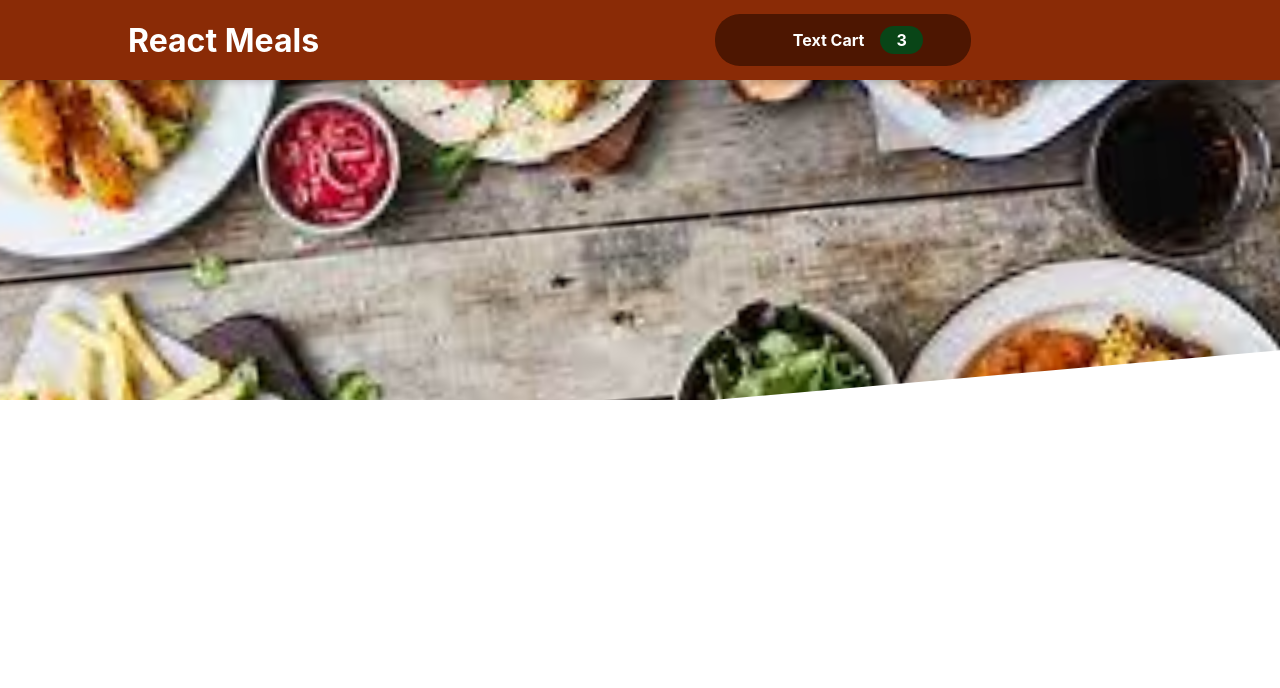
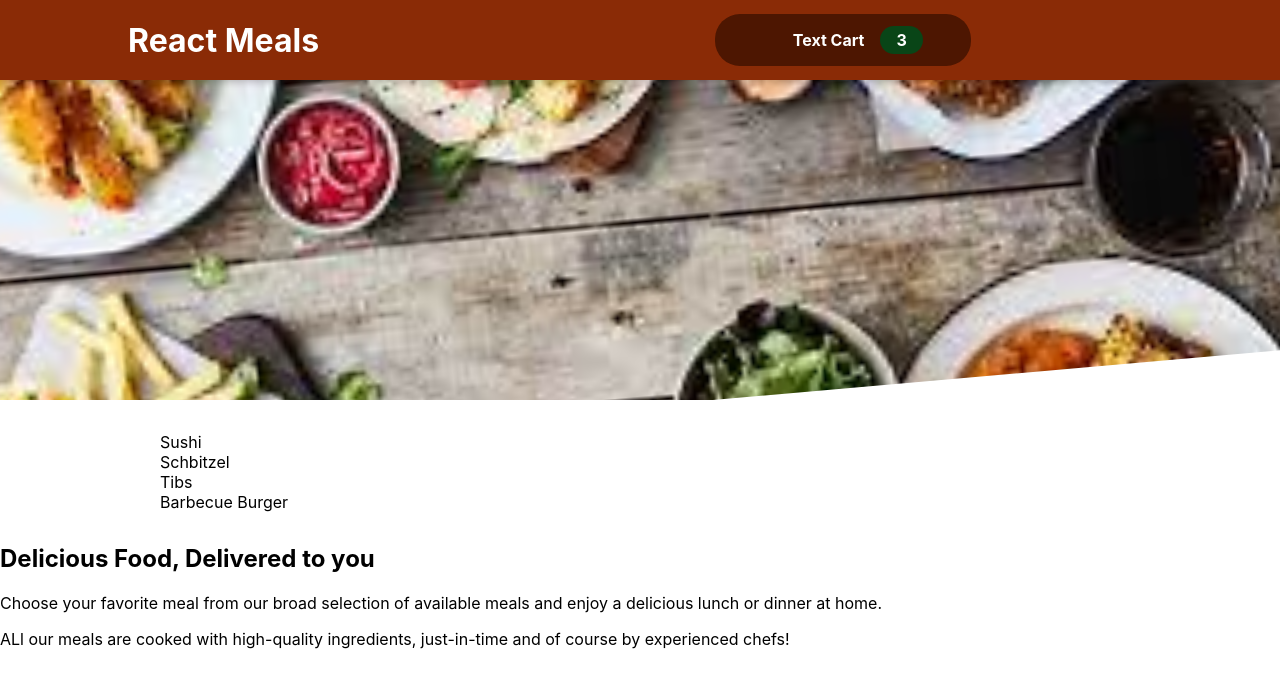
Before and after one commit to BISrat3/Food-Order-App, a React (Create React App) app: page / in a window 1280 px wide. Shown: the top 688 px of the page. Built offline with nearby package versions, Linux system fonts and the light colour scheme.

Commit message:
meals page

```diff
--- a/src/App.js
+++ b/src/App.js
@@ -1,10 +1,14 @@
 import { Fragment } from "react";
 import Header from "./components /Layout/Header";
+import Meals from "./components /Meals/Meals";
 
 function App() {
   return (
     <Fragment>
       <Header/>
+      <main>
+        <Meals />
+      </main>
     </Fragment>
   );
 }
--- /dev/null
+++ b/src/components /Meals/AvailableMeals.js
@@ -0,0 +1,40 @@
+import React from 'react'
+import classes from './AvailableMeals.module.css'
+
+const DUMMY_MEALS = [
+    {
+        id: 'm1',
+        name:'Sushi',
+        description: 'Finest fish and veggies',
+        price: 22.99,
+    },
+    {
+        id:'m2',
+        name:'Schbitzel',
+        description: 'A german speciality',
+        price:16.5
+    },
+    {
+        id:'m3',
+        name:'Tibs',
+        description: 'Ethiopian Food',
+        price:18.5
+    },
+    {
+        id:'m4',
+        name:'Barbecue Burger',
+        description: 'American, raw, meaty ',
+        price:17.5
+    },
+]
+
+export default function AvailableMeals() {
+    const mealsList= DUMMY_MEALS.map( (meal)=> <li> {meal.name}</li>);
+  return (
+    <section className={classes.meals}>
+        <ul>
+            {mealsList}
+        </ul>
+    </section>
+  )
+}
--- /dev/null
+++ b/src/components /Meals/AvailableMeals.module.css
@@ -0,0 +1,19 @@
+.meals{
+    max-width: 60rem;
+    width: 90%;
+    margin: 2rem auto;
+    animation: meals-appear 1s ease-out forwards;
+}
+
+.meals ul{
+    list-style: none;
+    margin: 0;
+    padding: 0;
+}
+
+@keyframes meals-appear {
+    from {
+        opacity: 0;
+        transform: translate(3rem);
+    }
+}
--- /dev/null
+++ b/src/components /Meals/Meals.js
@@ -0,0 +1,14 @@
+import React from 'react'
+import { Fragment } from 'react'
+
+import AvailableMeals from './AvailableMeals'
+import MealsSummary from './MealsSummary'
+
+export default function Meals() {
+  return (
+    <Fragment>
+        <AvailableMeals />
+        <MealsSummary />
+    </Fragment>
+  )
+}
--- /dev/null
+++ b/src/components /Meals/MealsSummary.js
@@ -0,0 +1,16 @@
+import React from 'react'
+import classes from './MealsSummary.module.css'
+
+export default function MealsSummary() {
+  return (
+    <section className={classes.summary}>
+        <h2>Delicious Food, Delivered to you</h2>
+        <p>
+            Choose your favorite meal from our broad selection of available meals and enjoy a delicious lunch or dinner at home.
+        </p>
+        <p>
+            ALl our meals are cooked with high-quality ingredients, just-in-time and of course by experienced chefs!
+        </p>
+    </section>
+  )
+}
```
Also changed, not shown: src/components /Meals/MealsSummary.module.css (added).
